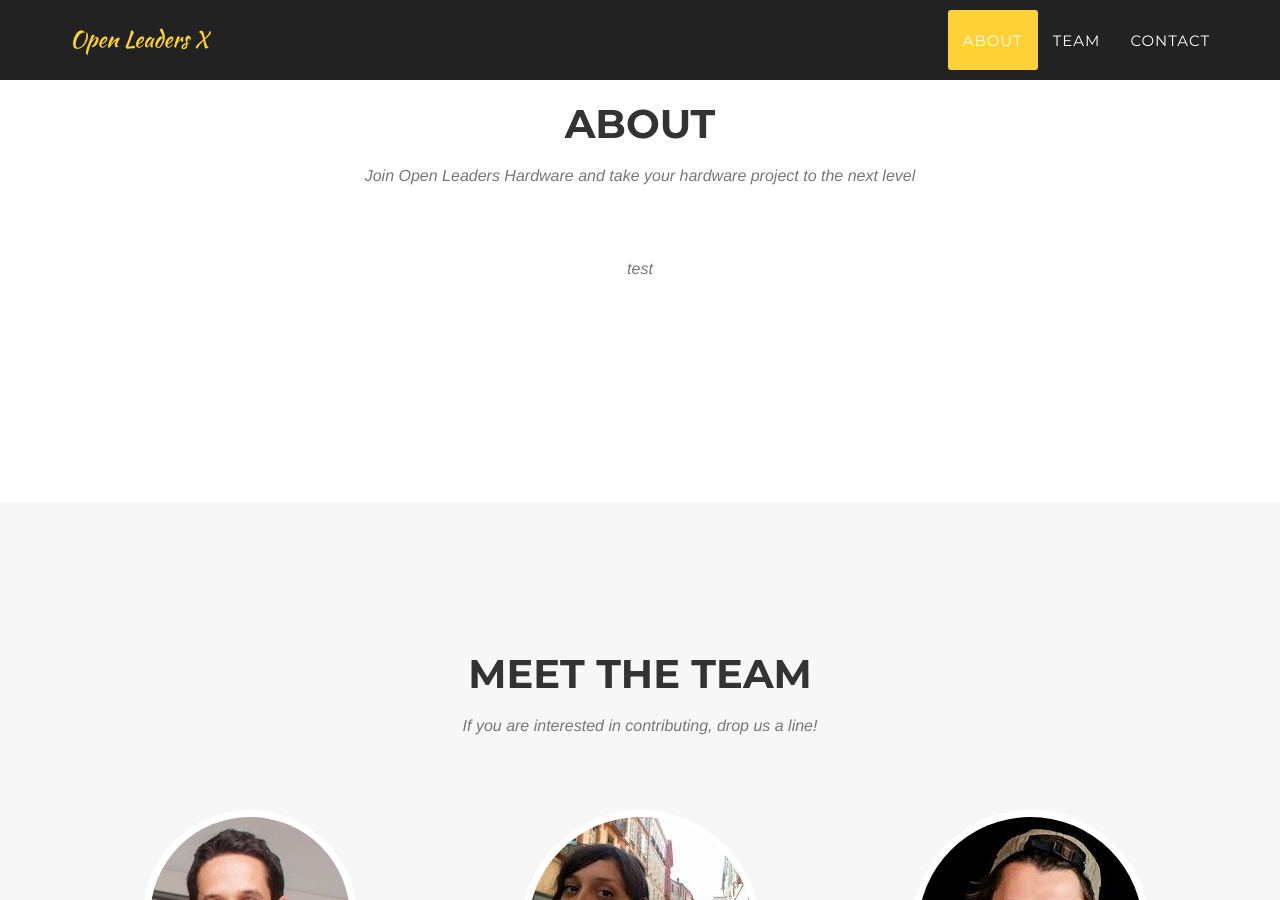
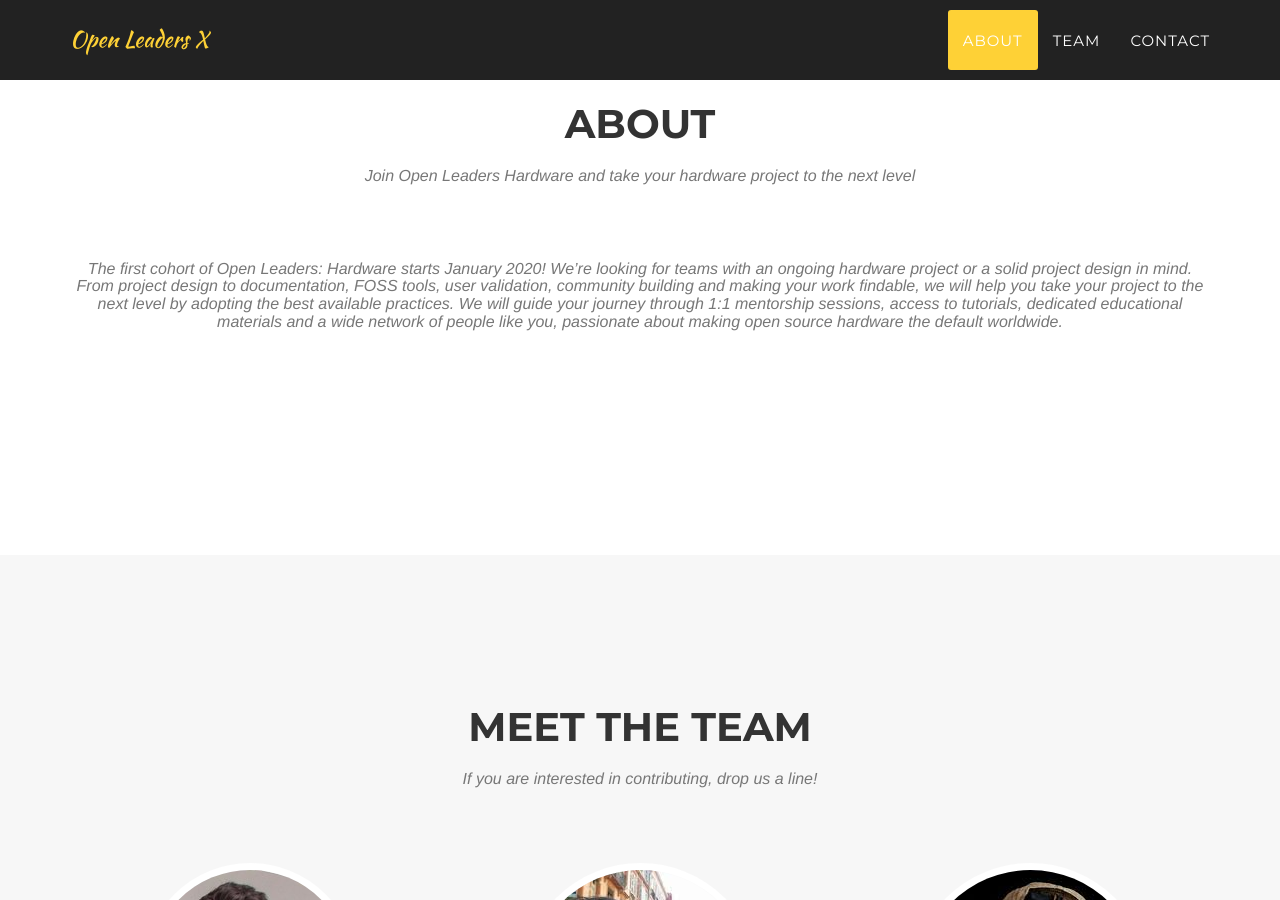
Before and after one commit to ohwmakers/ohwmakers-website, a Jekyll site: the page built from index.html, in a window 1280 px wide and 900 px high, scrolled down 827 px. Built offline with Jekyll 4.4.1, drawn with Linux system fonts in a browser that asks for light colours; some web fonts are replaced.

Commit message:
update about

```diff
--- a/_includes/about.html
+++ b/_includes/about.html
@@ -5,7 +5,7 @@
                 <div class="col-lg-12 text-center">
                     <h2 class="section-heading">About</h2>
                     <h3 class="section-subheading text-muted">Join Open Leaders Hardware and take your hardware project to the next level</h3>
-                    <h3 class="section-subheading text-muted">test</h3>
+                    <h3 class="section-subheading text-muted">The first cohort of Open Leaders: Hardware starts January 2020! We’re looking for teams with an ongoing hardware project or a solid project design in mind. From project design to documentation, FOSS tools, user validation, community building and making your work findable, we will help you take your project to the next level by adopting the best available practices. We will guide your journey through 1:1 mentorship sessions, access to tutorials, dedicated educational materials and a wide network of people like you, passionate about making open source hardware the default worldwide.</h3>
                 </div>
             </div>
             <!--
```
